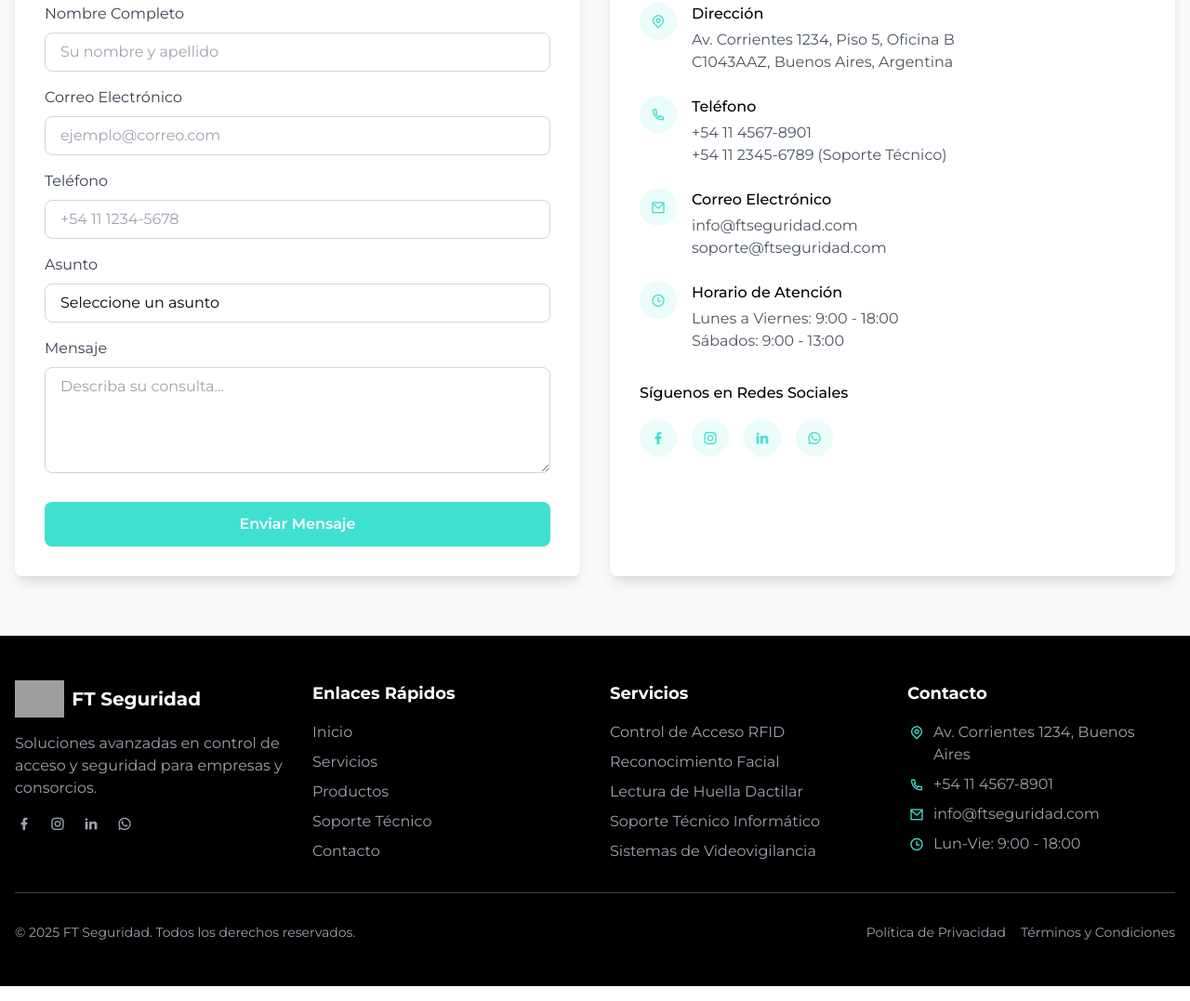
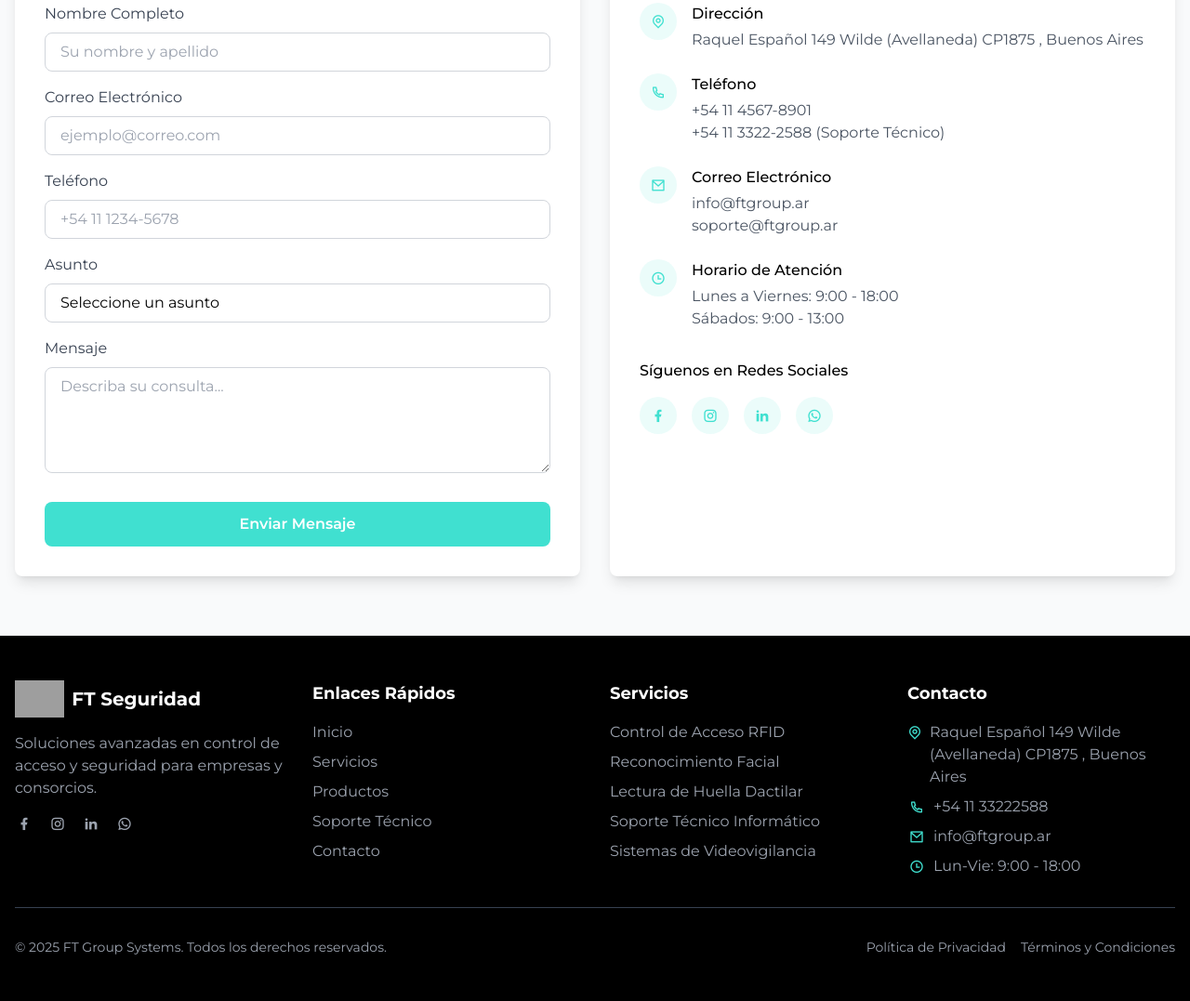
Before and after one commit to FullTecno/fulltecno, a plain HTML site: page index.html in a window 1280 px wide. Shown: the part 4392-5469 px from the top of the page at 93% size. Drawn offline with nearby package versions, Linux system fonts and the light colour scheme; grey boxes are pictures that could not be loaded.

Commit message:
Update index.html

```diff
--- a/index.html
+++ b/index.html
@@ -3,7 +3,7 @@
 <head>
 <meta charset="UTF-8">
 <meta name="viewport" content="width=device-width, initial-scale=1.0">
-<title>FT - Control de Acceso Profesional</title>
+<title>FT Group Systems - Control de Acceso Profesional</title>
 <script src="https://cdn.tailwindcss.com/3.4.16"></script>
 <script>tailwind.config={theme:{extend:{colors:{primary:'#40E0D0',secondary:'#000000'},borderRadius:{'none':'0px','sm':'4px',DEFAULT:'8px','md':'12px','lg':'16px','xl':'20px','2xl':'24px','3xl':'32px','full':'9999px','button':'8px'}}}}</script>
 <link rel="preconnect" href="https://fonts.googleapis.com">
@@ -571,7 +571,7 @@ border-color: #40E0D0;
 </div>
 <div>
 <h4 class="font-medium text-secondary mb-1">Dirección</h4>
-<p class="text-gray-600">Av. Corrientes 1234, Piso 5, Oficina B<br>C1043AAZ, Buenos Aires, Argentina</p>
+<p class="text-gray-600">Raquel Español 149 Wilde (Avellaneda) CP1875 , Buenos Aires</p>
 </div>
 </div>
 <div class="flex items-start">
@@ -583,7 +583,7 @@ border-color: #40E0D0;
 <div>
 <h4 class="font-medium text-secondary mb-1">Teléfono</h4>
 <p class="text-gray-600">+54 11 4567-8901</p>
-<p class="text-gray-600">+54 11 2345-6789 (Soporte Técnico)</p>
+<p class="text-gray-600">+54 11 3322-2588 (Soporte Técnico)</p>
 </div>
 </div>
 <div class="flex items-start">
@@ -594,8 +594,8 @@ border-color: #40E0D0;
 </div>
 <div>
 <h4 class="font-medium text-secondary mb-1">Correo Electrónico</h4>
-<p class="text-gray-600">info@ftseguridad.com</p>
-<p class="text-gray-600">soporte@ftseguridad.com</p>
+<p class="text-gray-600">info@ftgroup.ar</p>
+<p class="text-gray-600">soporte@ftgroup.ar</p>
 </div>
 </div>
 <div class="flex items-start">
@@ -700,19 +700,19 @@ border-color: #40E0D0;
 <div class="w-5 h-5 flex items-center justify-center text-primary mr-2 mt-0.5">
 <i class="ri-map-pin-line"></i>
 </div>
-<span class="text-gray-400">Av. Corrientes 1234, Buenos Aires</span>
+<span class="text-gray-400">Raquel Español 149 Wilde (Avellaneda) CP1875 , Buenos Aires</span>
 </li>
 <li class="flex items-start">
 <div class="w-5 h-5 flex items-center justify-center text-primary mr-2 mt-0.5">
 <i class="ri-phone-line"></i>
 </div>
-<span class="text-gray-400">+54 11 4567-8901</span>
+<span class="text-gray-400">+54 11 33222588</span>
 </li>
 <li class="flex items-start">
 <div class="w-5 h-5 flex items-center justify-center text-primary mr-2 mt-0.5">
 <i class="ri-mail-line"></i>
 </div>
-<span class="text-gray-400">info@ftseguridad.com</span>
+<span class="text-gray-400">info@ftgroup.ar</span>
 </li>
 <li class="flex items-start">
 <div class="w-5 h-5 flex items-center justify-center text-primary mr-2 mt-0.5">
@@ -724,7 +724,7 @@ border-color: #40E0D0;
 </div>
 </div>
 <div class="border-t border-gray-700 mt-8 pt-8 flex flex-col md:flex-row justify-between items-center">
-<p class="text-gray-400 text-sm mb-4 md:mb-0">© 2025 FT Seguridad. Todos los derechos reservados.</p>
+<p class="text-gray-400 text-sm mb-4 md:mb-0">© 2025 FT Group Systems. Todos los derechos reservados.</p>
 <div class="flex space-x-4">
 <a href="#" class="text-gray-400 hover:text-primary transition-colors text-sm">Política de Privacidad</a>
 <a href="#" class="text-gray-400 hover:text-primary transition-colors text-sm">Términos y Condiciones</a>
```
